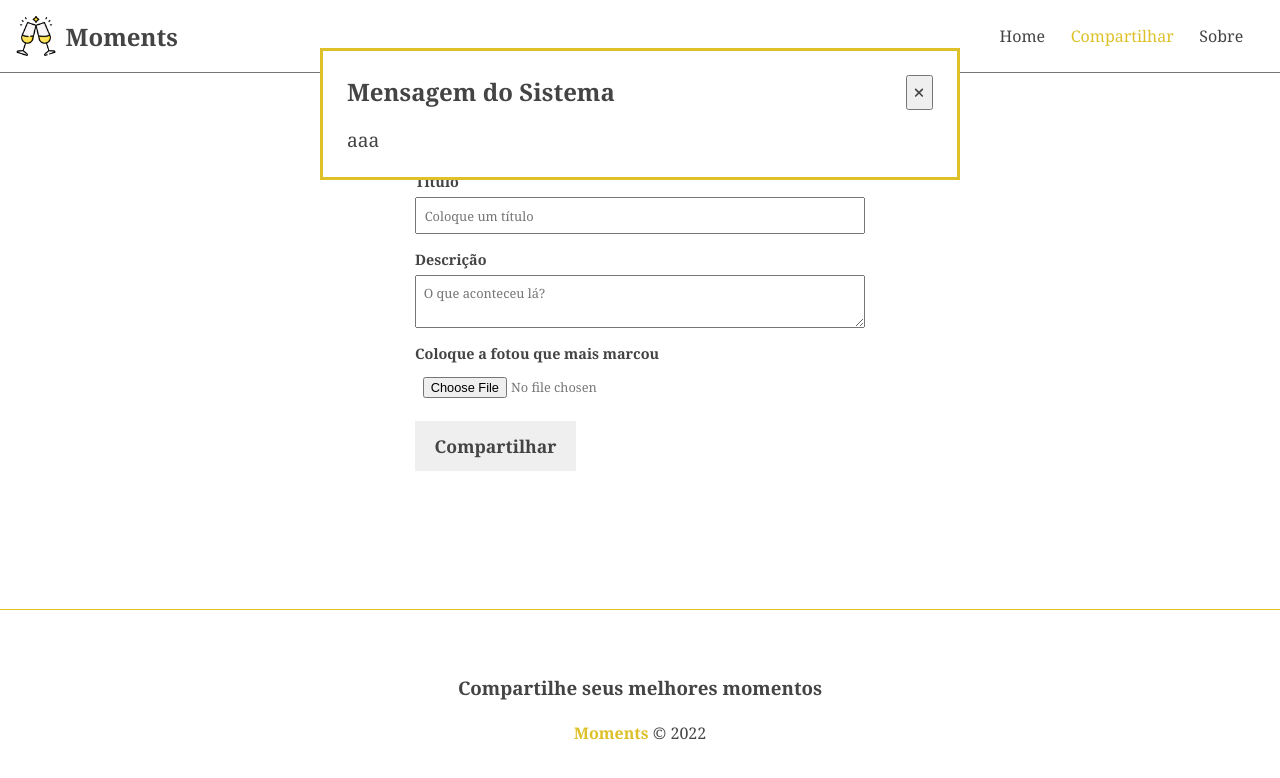
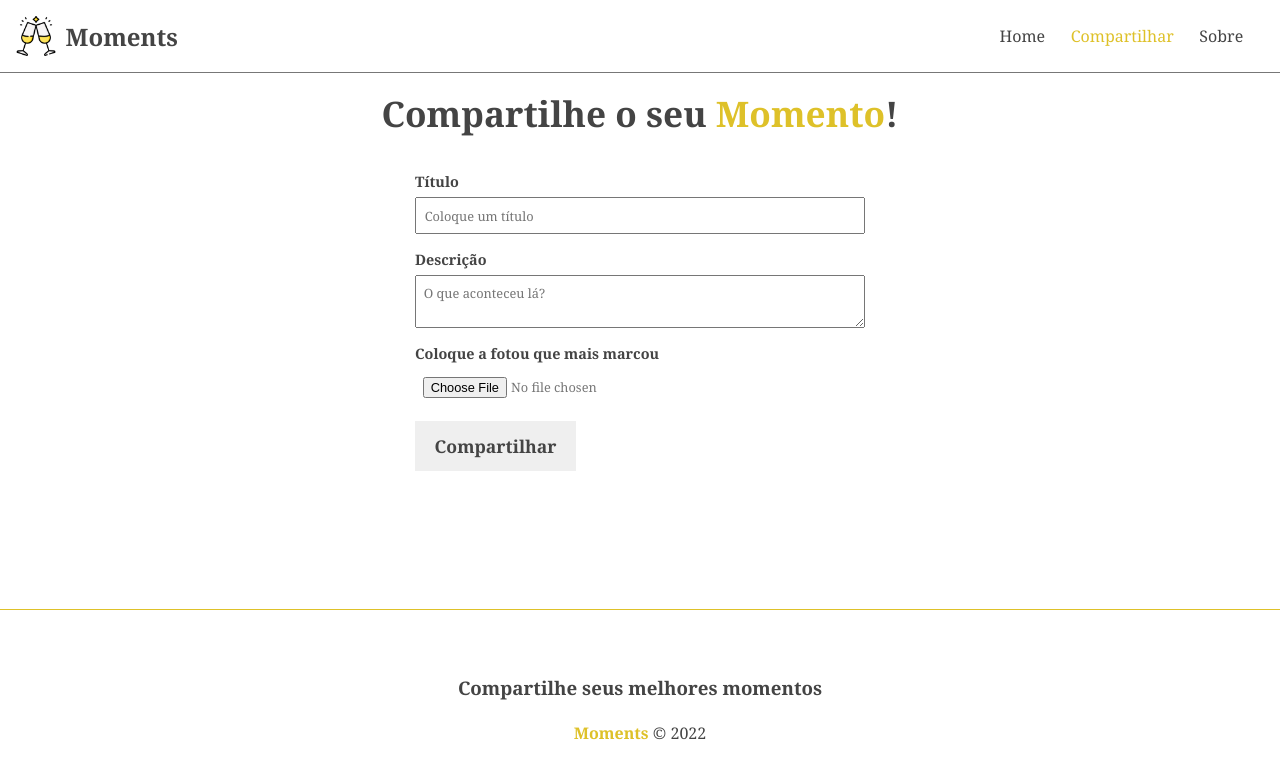
Before and after one commit to HerbertCarlos007/moments, an Angular app: page /moments/new in a window 1280 px wide. Shown: the top 778 px of the page. Built offline with nearby package versions, Linux system fonts and the light colour scheme.

Commit message:
finalizando sistema de mensagens

```diff
--- a/src/app/components/messages/messages.component.html
+++ b/src/app/components/messages/messages.component.html
@@ -1,7 +1,7 @@
 <div class="message" *ngIf="messagesService.message">
     <div class="message-header">
         <h2>Mensagem do Sistema</h2>
-        <button class="clear">
+        <button class="clear" (click)="messagesService.clear()">
             <fa-icon [icon]="faTimes"></fa-icon>
         </button>
     </div>
--- a/src/app/components/pages/new-moment/new-moment.component.ts
+++ b/src/app/components/pages/new-moment/new-moment.component.ts
@@ -1,6 +1,8 @@
 import { Component } from '@angular/core';
+import { Router } from '@angular/router';
 import { Moment } from 'src/app/interfaces/Moment'
-import {MomentService} from 'src/app/services/moment/moment.service'
+import { MomentService } from 'src/app/services/moment/moment.service'
+import { MessageService } from 'src/app/services/message/message.service';
 
 @Component({
   selector: 'app-new-moment',
@@ -10,7 +12,11 @@ import {MomentService} from 'src/app/services/moment/moment.service'
 export class NewMomentComponent {
   btnText = 'Compartilhar'
 
-  constructor(private momentService: MomentService) {}
+  constructor(
+    private momentService: MomentService,
+    private messagesService: MessageService,
+    private router: Router
+  ) { }
 
   async createHandler(moment: Moment) {
     const formData = new FormData()
@@ -24,6 +30,10 @@ export class NewMomentComponent {
 
     await this.momentService.createMoment(formData).subscribe()
 
+    this.messagesService.add('Momento adicionado com sucesso!')
+
+    this.router.navigate(['/'])
+
   }
 
 
--- a/src/app/services/message/message.service.ts
+++ b/src/app/services/message/message.service.ts
@@ -4,7 +4,19 @@ import { Injectable } from '@angular/core';
   providedIn: 'root'
 })
 export class MessageService {
-  message: string = 'aaa'
+  message: string = ''
 
   constructor() { }
+
+  add(message: string) {
+    this.message = message
+
+    setTimeout(() => {
+      this.clear()
+    }, 4000)
+  }
+
+  clear() {
+    this.message = ''
+  }
 }
```
